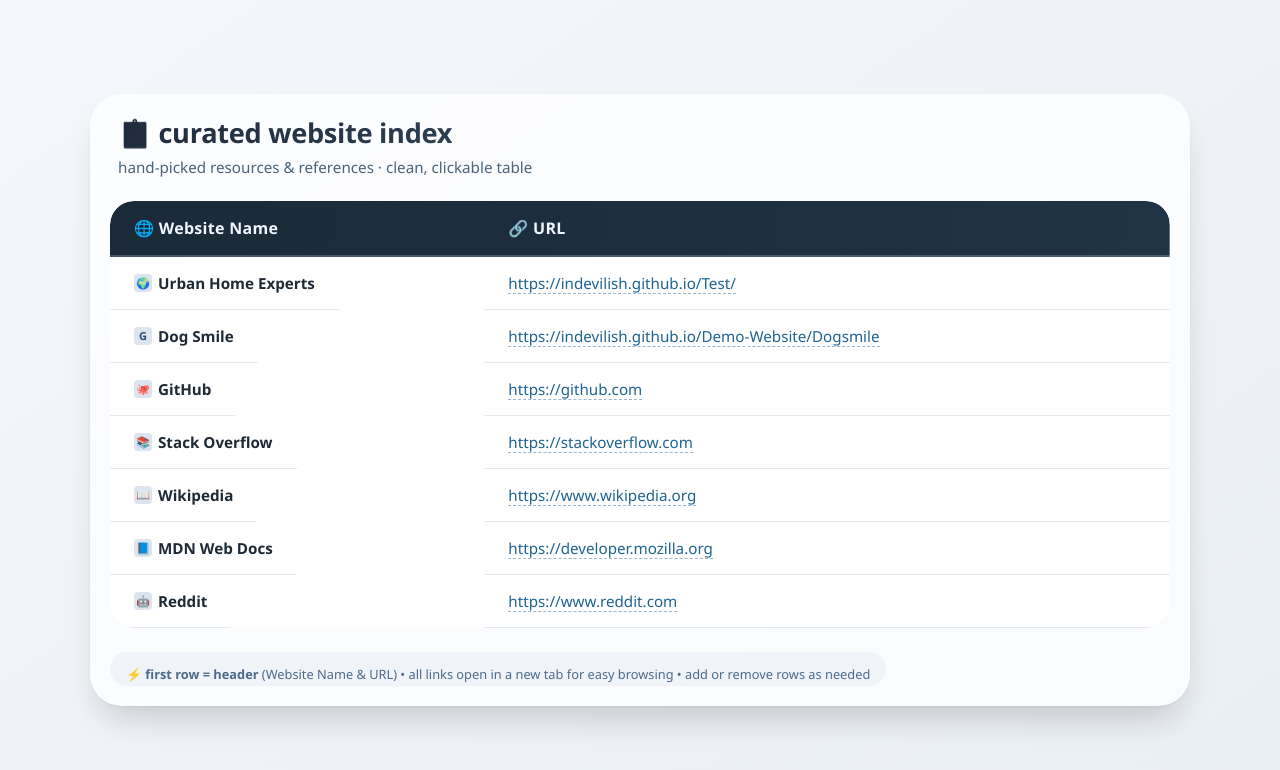
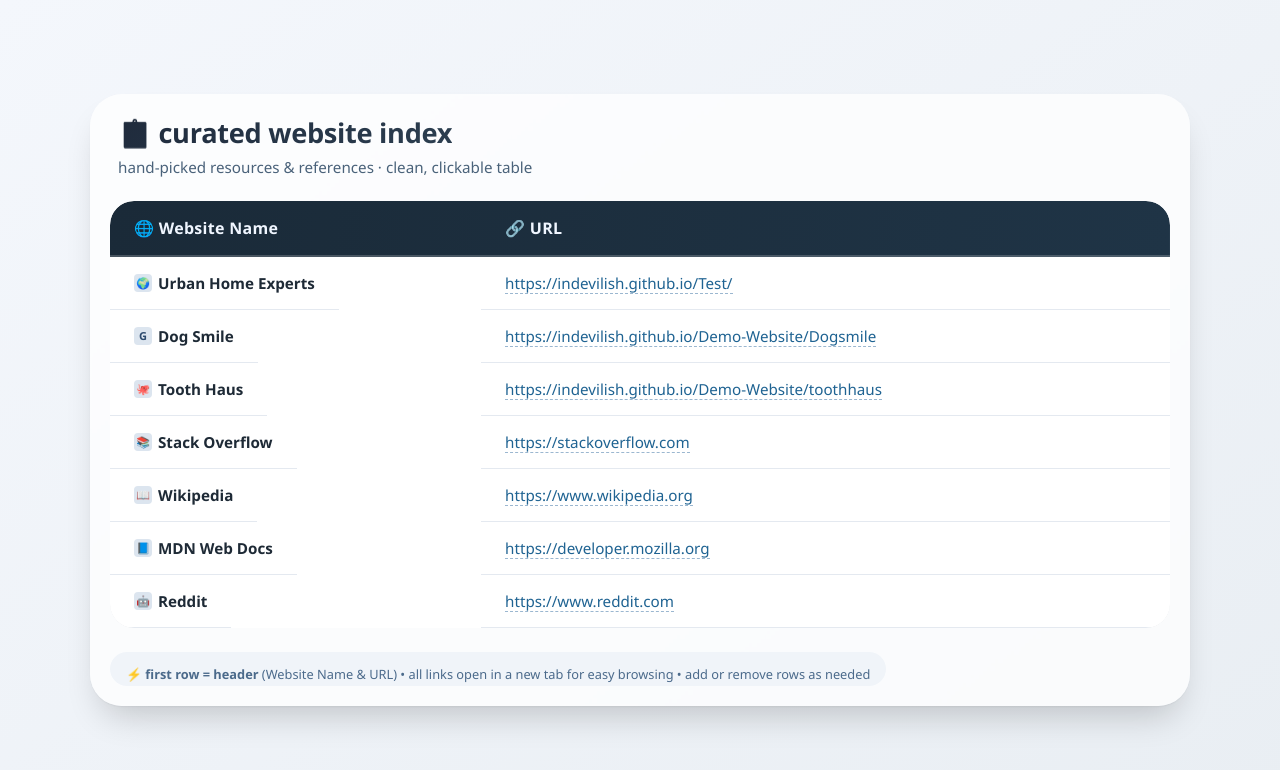
Before and after one commit to indevilish/Demo-Website, a plain HTML site: page index.html in a window 1280 px wide. Drawn offline with Linux system fonts and the light colour scheme.

Commit message:
Replace GitHub link with Tooth Haus link

```diff
--- a/index.html
+++ b/index.html
@@ -206,8 +206,8 @@
                 </tr>
                 <!-- Row 3: GitHub (developers) -->
                 <tr>
-                    <td class="site-name"><span class="favicon-placeholder">🐙</span> GitHub</td>
-                    <td><a href="https://github.com" class="url-link" target="_blank" rel="noopener noreferrer">https://github.com</a></td>
+                    <td class="site-name"><span class="favicon-placeholder">🐙</span> Tooth Haus</td>
+                    <td><a href="https://indevilish.github.io/Demo-Website/toothhaus" class="url-link" target="_blank" rel="noopener noreferrer">https://indevilish.github.io/Demo-Website/toothhaus</a></td>
                 </tr>
                 <!-- Row 4: Stack Overflow (Q&A) -->
                 <tr>
```
